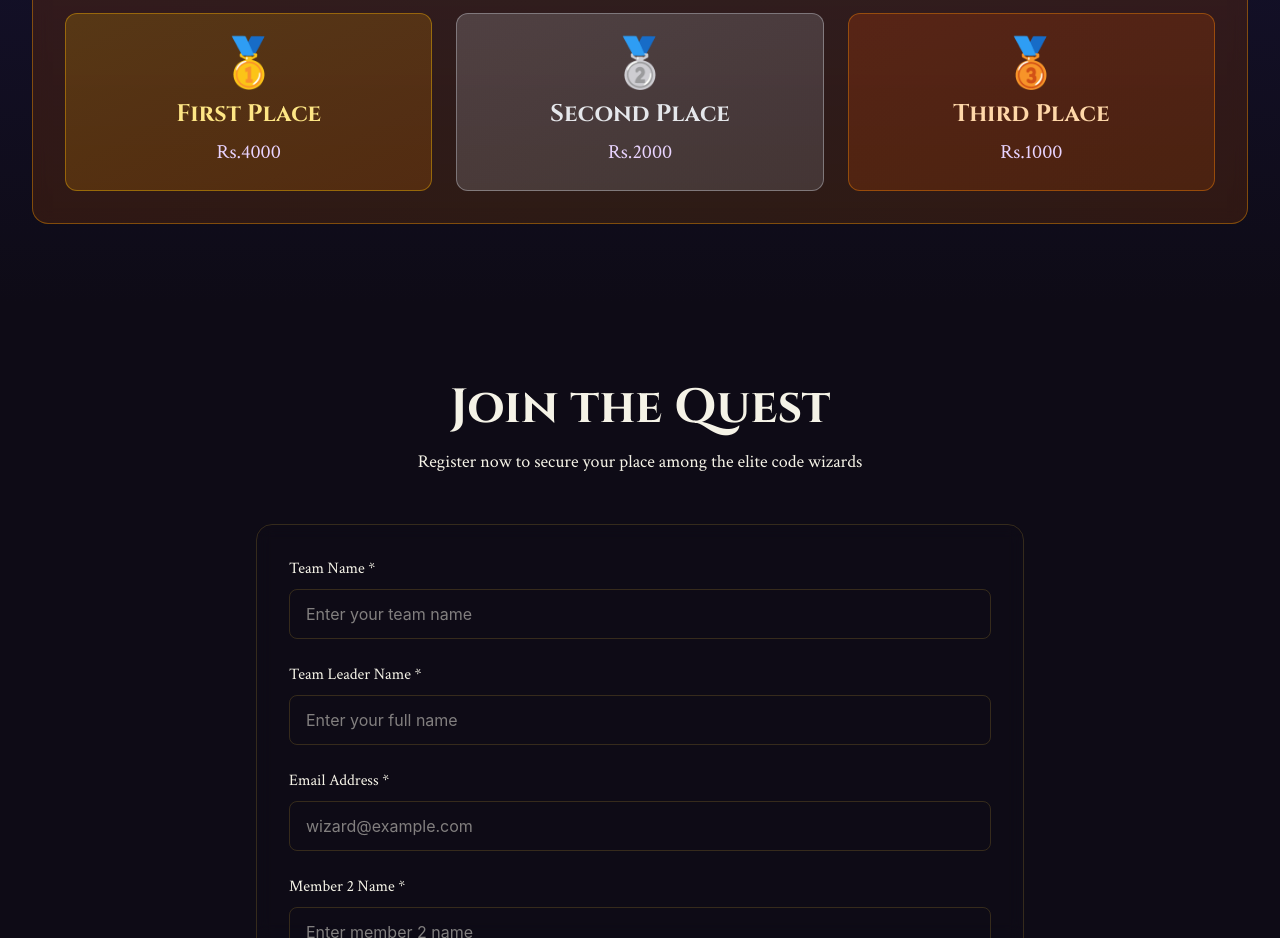
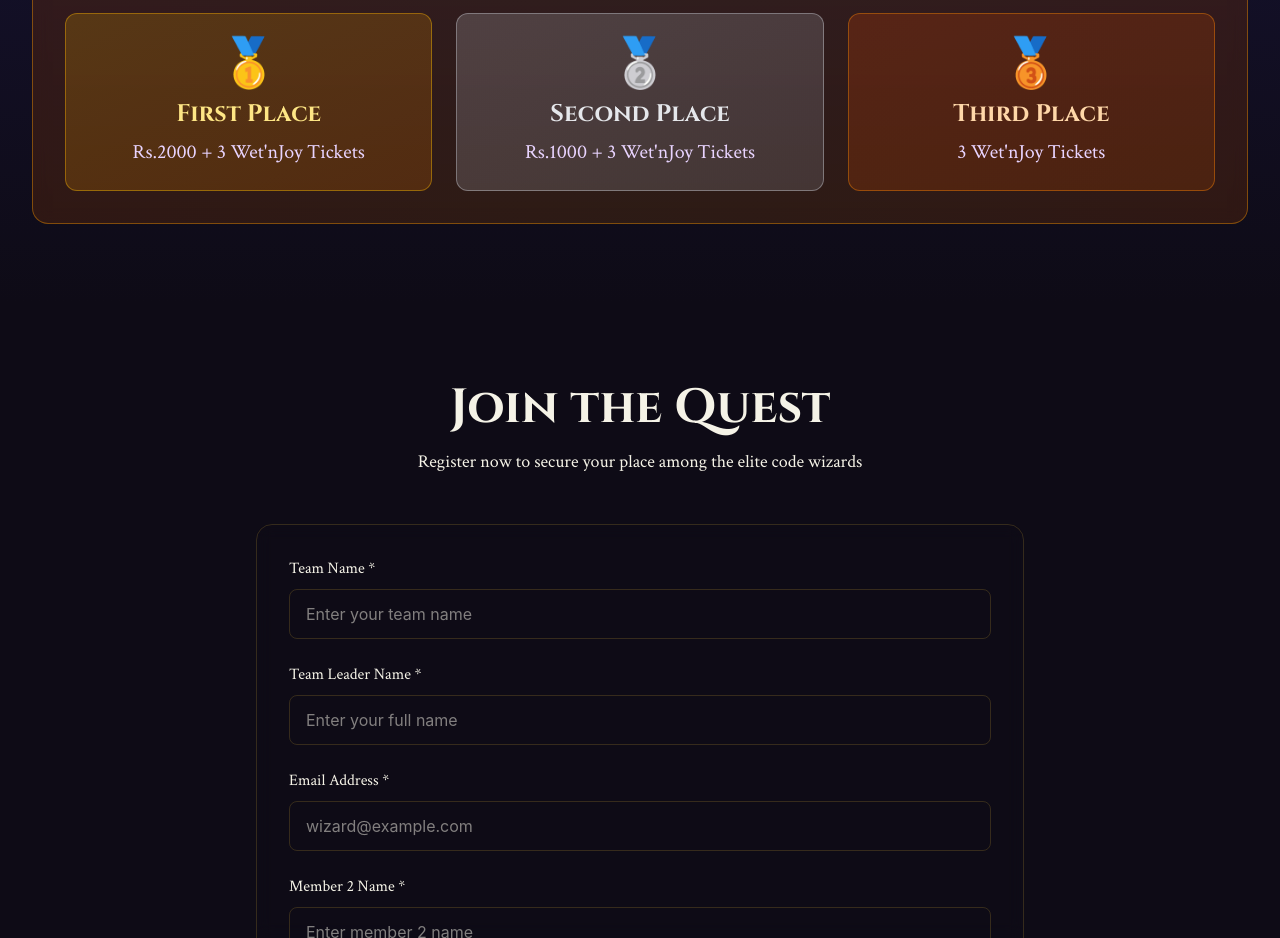
Before and after one commit to ShashankPonna/Codigo, a React (Vite) app: page / in a window 1280 px wide. Shown: the part 4980-5918 px from the top of the page. Built offline with nearby package versions, Linux system fonts and the light colour scheme; a web font is replaced by a local one.

Commit message:
Prize Pool Updated

```diff
--- a/src/app/App.tsx
+++ b/src/app/App.tsx
@@ -818,17 +818,17 @@ export default function App() {
               <div className="text-center p-6 bg-gradient-to-br from-yellow-500/20 to-amber-600/20 rounded-xl border border-amber-400/40">
                 <div className="text-5xl mb-3">🥇</div>
                 <div className="text-2xl font-bold text-amber-200 mb-2" style={{ fontFamily: 'Cinzel, serif' }}>First Place</div>
-                <div className="text-xl text-purple-200" style={{ fontFamily: 'Crimson Text, serif' }}> Rs.4000</div>
+                <div className="text-xl text-purple-200" style={{ fontFamily: 'Crimson Text, serif' }}> Rs.2000 + 3 Wet'nJoy Tickets</div>
               </div>
               <div className="text-center p-6 bg-gradient-to-br from-gray-300/20 to-gray-400/20 rounded-xl border border-gray-300/40">
                 <div className="text-5xl mb-3">🥈</div>
                 <div className="text-2xl font-bold text-gray-200 mb-2" style={{ fontFamily: 'Cinzel, serif' }}>Second Place</div>
-                <div className="text-xl text-purple-200" style={{ fontFamily: 'Crimson Text, serif' }}>Rs.2000</div>
+                <div className="text-xl text-purple-200" style={{ fontFamily: 'Crimson Text, serif' }}>Rs.1000 + 3 Wet'nJoy Tickets</div>
               </div>
               <div className="text-center p-6 bg-gradient-to-br from-orange-600/20 to-amber-700/20 rounded-xl border border-orange-400/40">
                 <div className="text-5xl mb-3">🥉</div>
                 <div className="text-2xl font-bold text-orange-200 mb-2" style={{ fontFamily: 'Cinzel, serif' }}>Third Place</div>
-                <div className="text-xl text-purple-200" style={{ fontFamily: 'Crimson Text, serif' }}>Rs.1000</div>
+                <div className="text-xl text-purple-200" style={{ fontFamily: 'Crimson Text, serif' }}>3 Wet'nJoy Tickets</div>
               </div>
             </div>
           </div>
```
